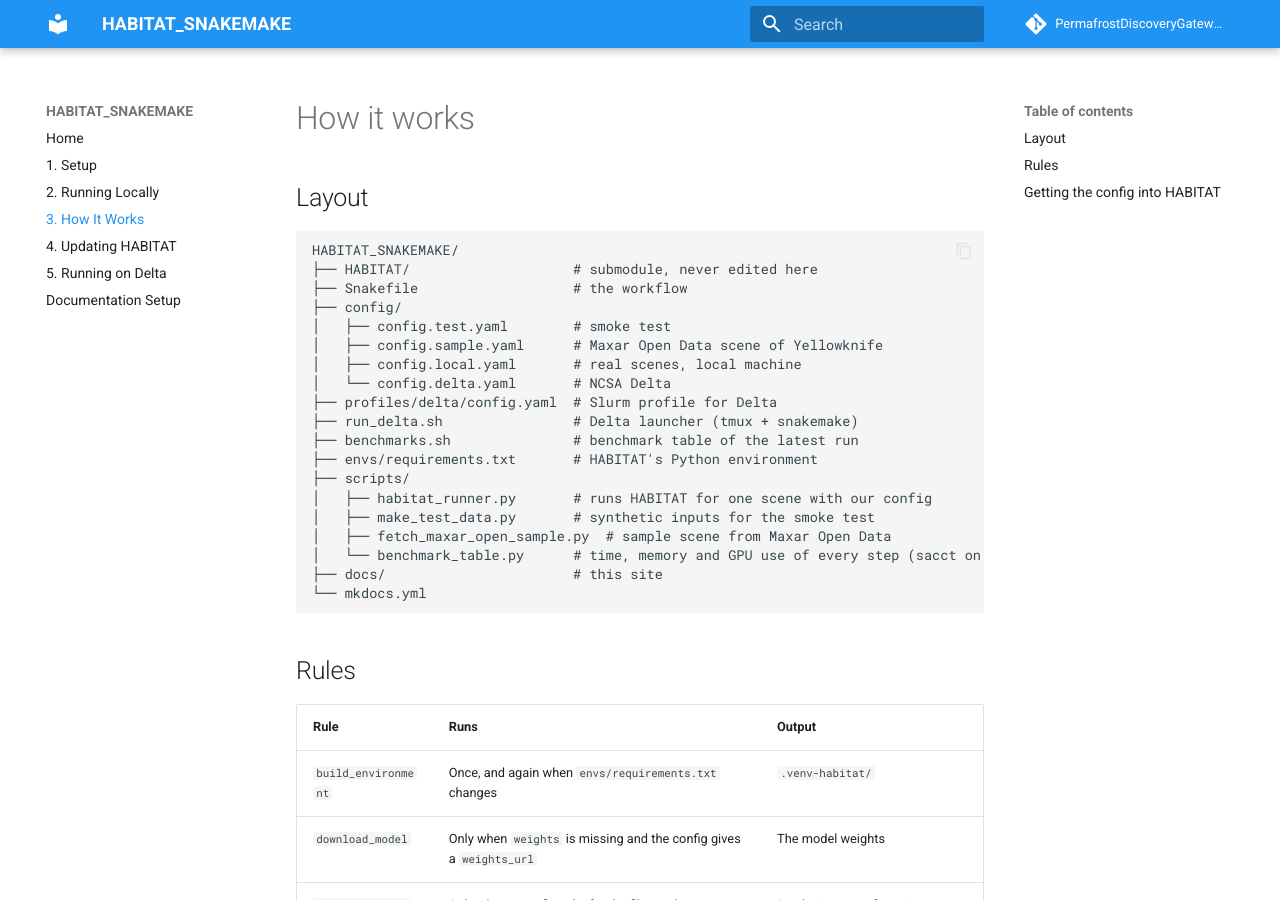
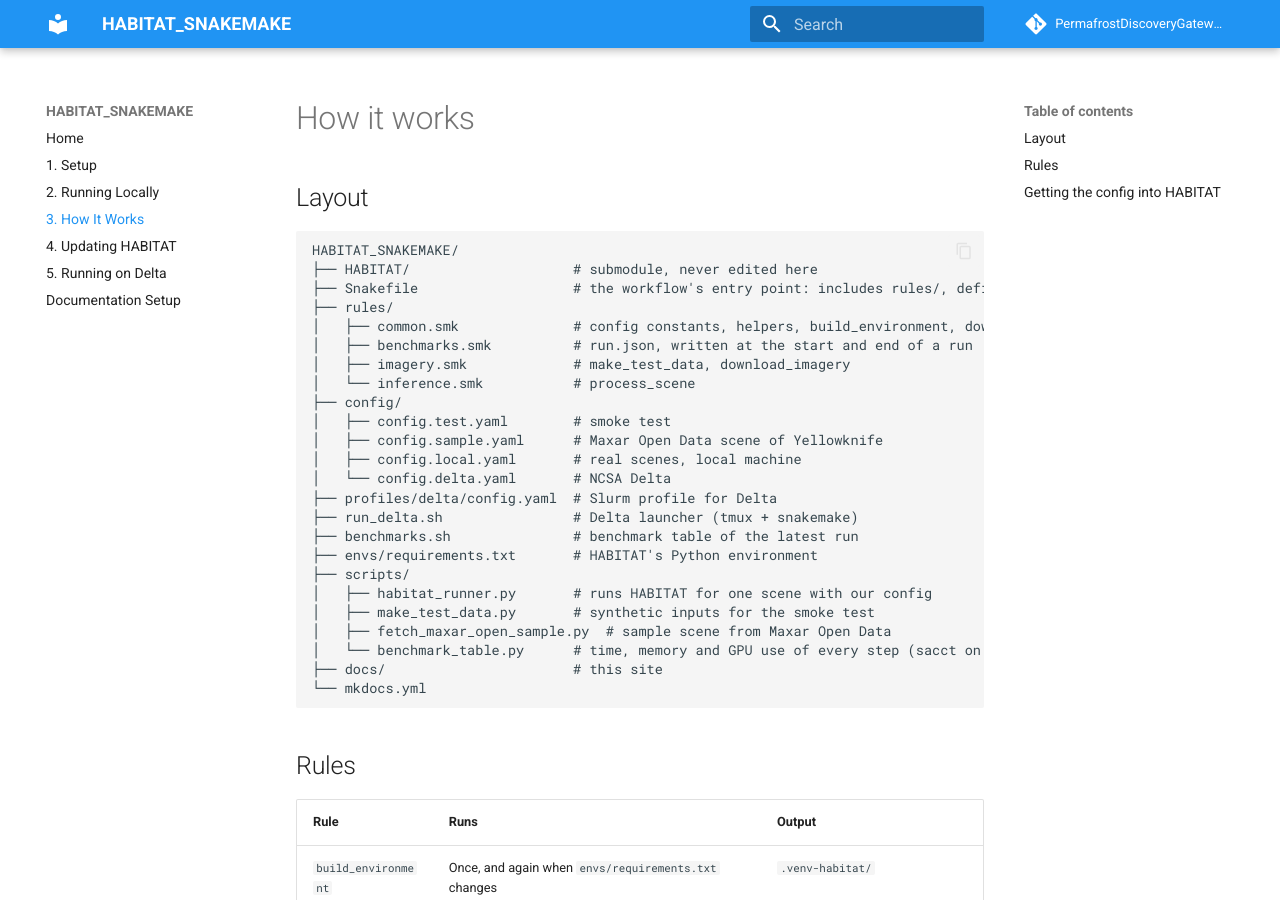
Before and after one commit to PermafrostDiscoveryGateway/HABITAT_SNAKEMAKE, an MkDocs documentation site: the page built from docs/03-how-it-works.md, in a window 1280 px wide and 900 px high. Built offline with MkDocs 1.6.1 and Material for MkDocs 9.7.7, drawn with Linux system fonts in a browser that asks for light colours; comment, search, counter and statistics services are not loaded.

Commit message:
changing to modularize snakemake

````diff
--- a/docs/03-how-it-works.md
+++ b/docs/03-how-it-works.md
@@ -5,7 +5,12 @@
 ```
 HABITAT_SNAKEMAKE/
 ├── HABITAT/                    # submodule, never edited here
-├── Snakefile                   # the workflow
+├── Snakefile                   # the workflow's entry point: includes rules/, defines `all`
+├── rules/
+│   ├── common.smk              # config constants, helpers, build_environment, download_model
+│   ├── benchmarks.smk          # run.json, written at the start and end of a run
+│   ├── imagery.smk             # make_test_data, download_imagery
+│   └── inference.smk           # process_scene
 ├── config/
 │   ├── config.test.yaml        # smoke test
 │   ├── config.sample.yaml      # Maxar Open Data scene of Yellowknife
````
Also changed, not shown: 5 other files.
